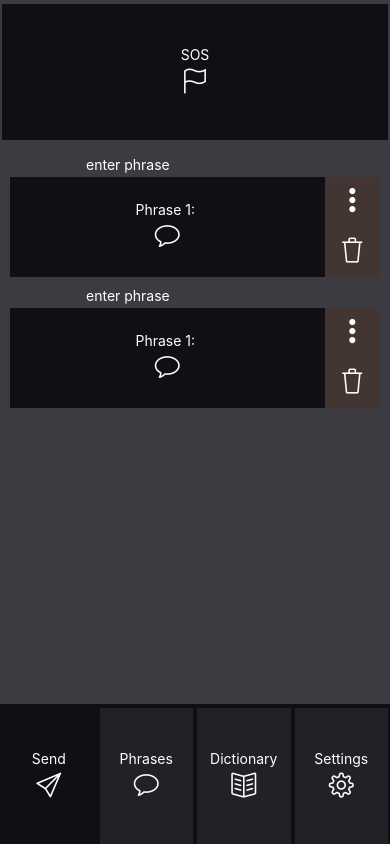
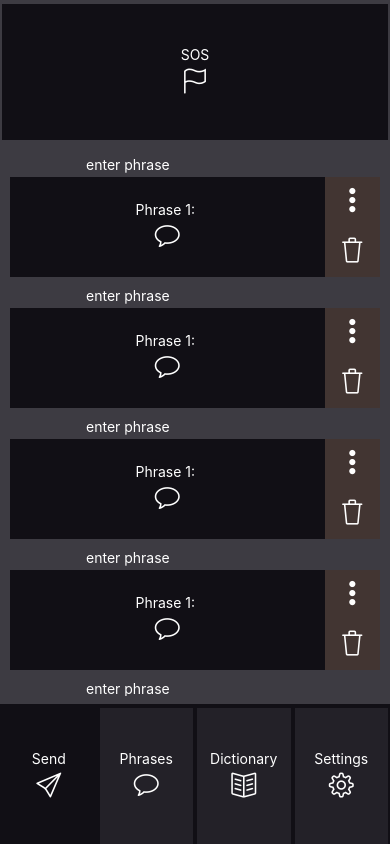
Before and after one commit to SamsUniAcct/MorseCodeApp, a React Native app: screen /Home in a window 390 px wide. Built offline with nearby package versions, Linux system fonts and the light colour scheme.

Commit message:
Multiple custom phrases allowed

```diff
--- a/Components/Screens/HomeScreen.js
+++ b/Components/Screens/HomeScreen.js
@@ -433,10 +433,23 @@ const HomeScreen = ({ navigation }) => {
 
                         <Phrase name="phraseOne" />
 
-
                         <Phrase name="phraseTwo" />
 
+                        <Phrase name="phraseThree" />
 
+                        <Phrase name="phraseFour" />
+
+                        <Phrase name="phraseFive" />
+
+                        <Phrase name="phraseSix" />
+
+                        <Phrase name="phraseSeven" />
+
+                        <Phrase name="phraseEight" />
+
+                        <Phrase name="phraseNine" />
+
+                        <Phrase name="phraseTen" />
 
 
                     </View>
```
Lines whose indentation alone changed are shown as unchanged.
